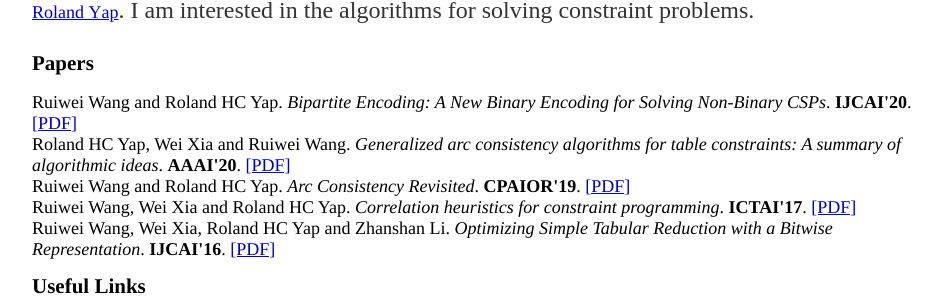
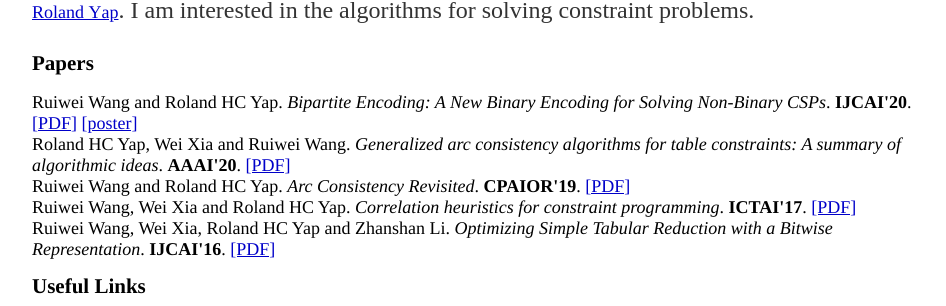
Before and after one commit to WangRuiwei/WangRuiwei.github.io, a Jekyll site: the page built from index.html, in a window 1280 px wide. Shown: the part 151-457 px from the top of the page, without its empty margins (160-1106 px from the left). Built offline with Jekyll 4.4.1, drawn with Linux system fonts in a browser that asks for light colours.

Commit message:
Update index.html

```diff
--- a/index.html
+++ b/index.html
@@ -7,7 +7,7 @@ title: Wang Ruiwei
 <p class="p1"><span class="s1">I am a Computer Science Ph.D. student at National University of Singapore, advised by <a href="http://www.comp.nus.edu.sg/~ryap/"><span class="s2">Prof. Roland Yap</span></a>. I am interested in the algorithms for solving constraint problems.</span></p>
 <h2 style="margin: 0.0px 0.0px 15.4px 0.0px; line-height: 25.0px; font: 21.0px Times; color: #000000; -webkit-text-stroke: #000000"><span class="s1"><b>Papers</b></span></h2>
 <p class="p3">
-Ruiwei Wang and Roland HC Yap. <i>Bipartite Encoding: A New Binary Encoding for Solving Non-Binary CSPs</I>. <b>IJCAI'20</b>. <a href="https://www.ijcai.org/Proceedings/2020/0165.pdf"><span class="s2">[PDF]</span></a><br>
+Ruiwei Wang and Roland HC Yap. <i>Bipartite Encoding: A New Binary Encoding for Solving Non-Binary CSPs</I>. <b>IJCAI'20</b>. <a href="https://www.ijcai.org/Proceedings/2020/0165.pdf"><span class="s2">[PDF]</span></a> <a href="https://www.ijcai.org/Proceedings/2020/0165.pdf"><span class="s2">[poster]</span></a><br>
 Roland HC Yap, Wei Xia and Ruiwei Wang. <i>Generalized arc consistency algorithms for table constraints: A summary of algorithmic ideas</I>. <b>AAAI'20</b>. <a href="https://aaai.org/ojs/index.php/AAAI/article/view/7086/6940"><span class="s2">[PDF]</span></a><br>
 Ruiwei Wang and Roland HC Yap. <i>Arc Consistency Revisited</I>. <b>CPAIOR'19</b>. <a href="https://WangRuiwei.github.io/papers/Arc_Consistency_Revisited.pdf"><span class="s2">[PDF]</span></a><br>
 Ruiwei Wang, Wei Xia and Roland HC Yap. <i>Correlation heuristics for constraint programming</I>. <b>ICTAI'17</b>. <a href="https://arxiv.org/pdf/1805.02205.pdf"><span class="s2">[PDF]</span></a><br>
```
